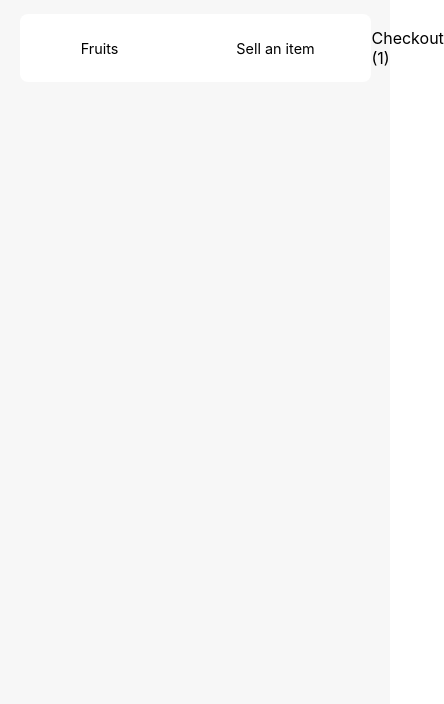
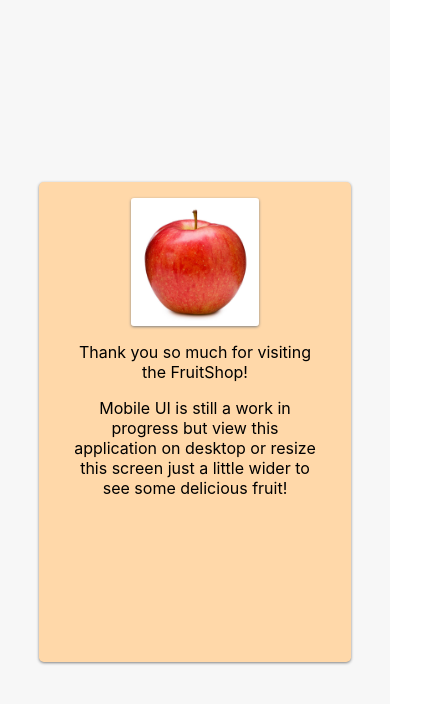
Before and after one commit to jnydam/fruitshop, a React (Create React App) app: page / in a window 390 px wide. Shown: the top 704 px of the page, 444 px wide, since content can reach past the window. Built offline with nearby package versions, Linux system fonts and the light colour scheme; no server answers.

Commit message:
Added mobile coming soon screen

```diff
--- a/src/components/MainLayoutComp/LowerMainBodyComp/LowerMainBodyComp.tsx
+++ b/src/components/MainLayoutComp/LowerMainBodyComp/LowerMainBodyComp.tsx
@@ -13,7 +13,7 @@ import ListViewDisplayComp from "./ListViewDisplayComp/ListViewDisplayComp";
 const LowerMainBodyComp: React.FC = (props) => {
   const [fruitList, setFruitList] = useState<Fruit[]>([]);
   const [dataLoaded, setDataLoaded] = useState<Boolean>(false);
-  const [currentTab, setCurrentTab] = useState<string>("list");
+  const [currentTab, setCurrentTab] = useState<string>("grid");
 
   const numRowsFiveGrid = Math.ceil(fruitList.length / 5);
   const numRowsFourGrid = Math.ceil(fruitList.length / 4);
--- a/src/components/MainLayoutComp/MainLayoutComp.module.css
+++ b/src/components/MainLayoutComp/MainLayoutComp.module.css
@@ -5,3 +5,41 @@
   background-color: #f7f7f7;
   flex-direction: column;
 }
+
+.mobileMainLayoutCompContainer {
+  display: none;
+}
+
+@media only screen and (max-width: 1080px) {
+  .imageContainer {
+    display: flex;
+    height: 10rem;
+    width: 100%;
+    /* background-color: aqua; */
+    align-items: center;
+    justify-content: center;
+  }
+
+  .mobileMainLayoutCompContainer {
+    display: flex;
+    height: 100vh;
+    width: 100%;
+    background-color: #f7f7f7;
+    align-items: center;
+    justify-content: center;
+  }
+
+  .mobileComingSoonContainer {
+    display: flex;
+    height: 30rem;
+    width: 80%;
+    background-color: #ffd8a9;
+    flex-direction: column;
+    box-shadow: 0px 1px 3px grey;
+    border-radius: 0.3rem;
+    align-items: center;
+  }
+  .mainLayoutCompContainer {
+    display: none;
+  }
+}
--- a/src/components/MainLayoutComp/MainLayoutComp.tsx
+++ b/src/components/MainLayoutComp/MainLayoutComp.tsx
@@ -4,12 +4,50 @@ import LowerMainBodyComp from "./LowerMainBodyComp/LowerMainBodyComp";
 import styles from "./MainLayoutComp.module.css";
 import UpperFruitHeaderComp from "./UpperFruitHeaderComp/UpperFruitHeaderComp";
 
+import applePic from "../../assets/appleimage.jpeg";
+
 const MainLayoutComp: React.FC = (props) => {
   return (
-    <div className={styles.mainLayoutCompContainer}>
-      <UpperFruitHeaderComp></UpperFruitHeaderComp>
-      <LowerMainBodyComp></LowerMainBodyComp>
-    </div>
+    <React.Fragment>
+      <div className={styles.mainLayoutCompContainer}>
+        <UpperFruitHeaderComp></UpperFruitHeaderComp>
+        <LowerMainBodyComp></LowerMainBodyComp>
+      </div>
+      <div className={styles.mobileMainLayoutCompContainer}>
+        <div className={styles.mobileComingSoonContainer}>
+          <div className={styles.imageContainer}>
+            <img
+              alt="intro apple pic"
+              style={{
+                height: "80%",
+                borderRadius: "0.2rem",
+                boxShadow: "0px 1px 3px grey",
+              }}
+              src={applePic}
+            ></img>
+          </div>
+          <span
+            style={{
+              textAlign: "center",
+              width: "80%",
+              marginBottom: "1rem",
+            }}
+          >
+            Thank you so much for visiting the FruitShop!
+          </span>
+          <span
+            style={{
+              textAlign: "center",
+              width: "80%",
+            }}
+          >
+            Mobile UI is still a work in progress but view this application on
+            desktop or resize this screen just a little wider to see some
+            delicious fruit!
+          </span>
+        </div>
+      </div>
+    </React.Fragment>
   );
 };
 
```
